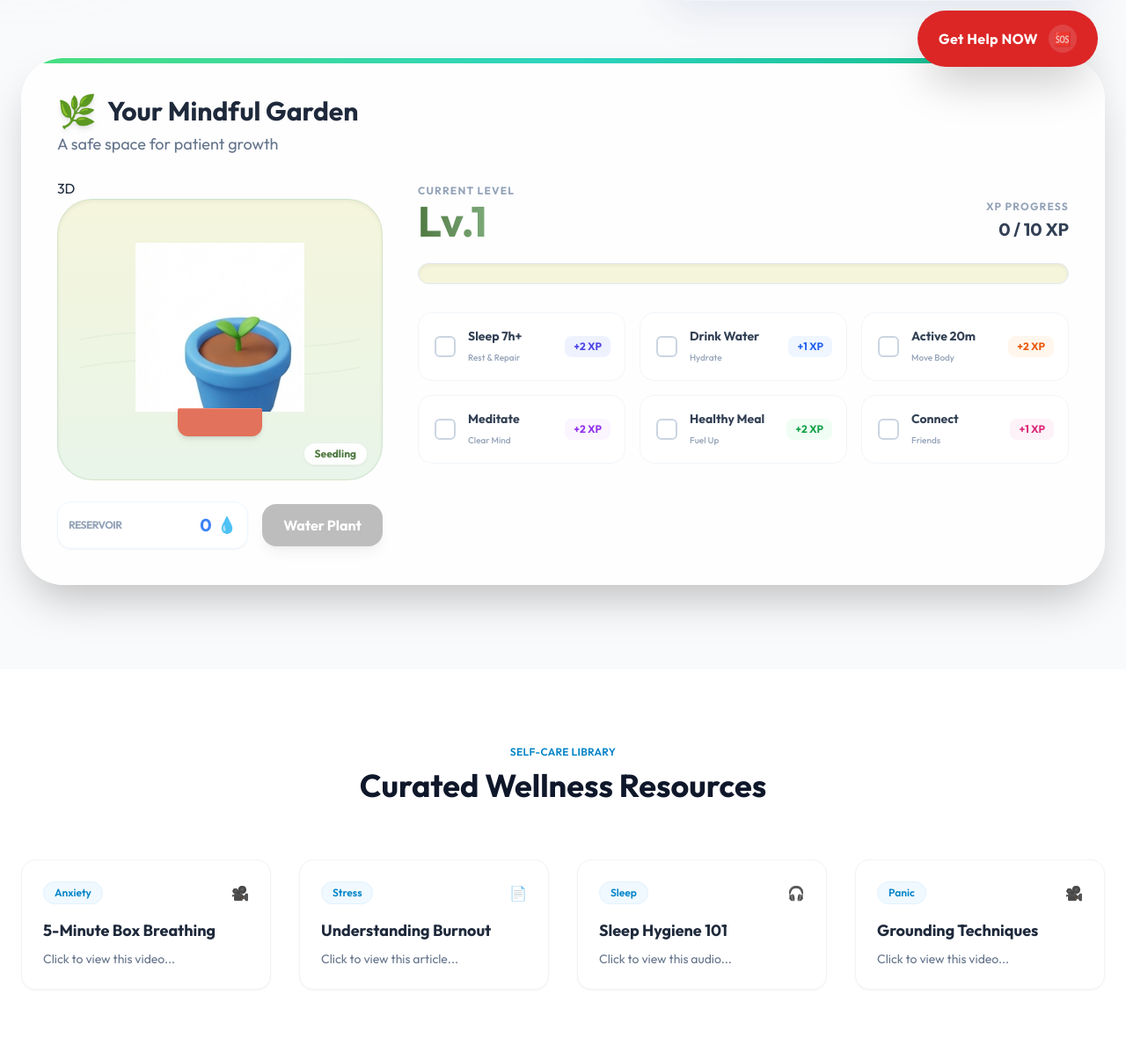
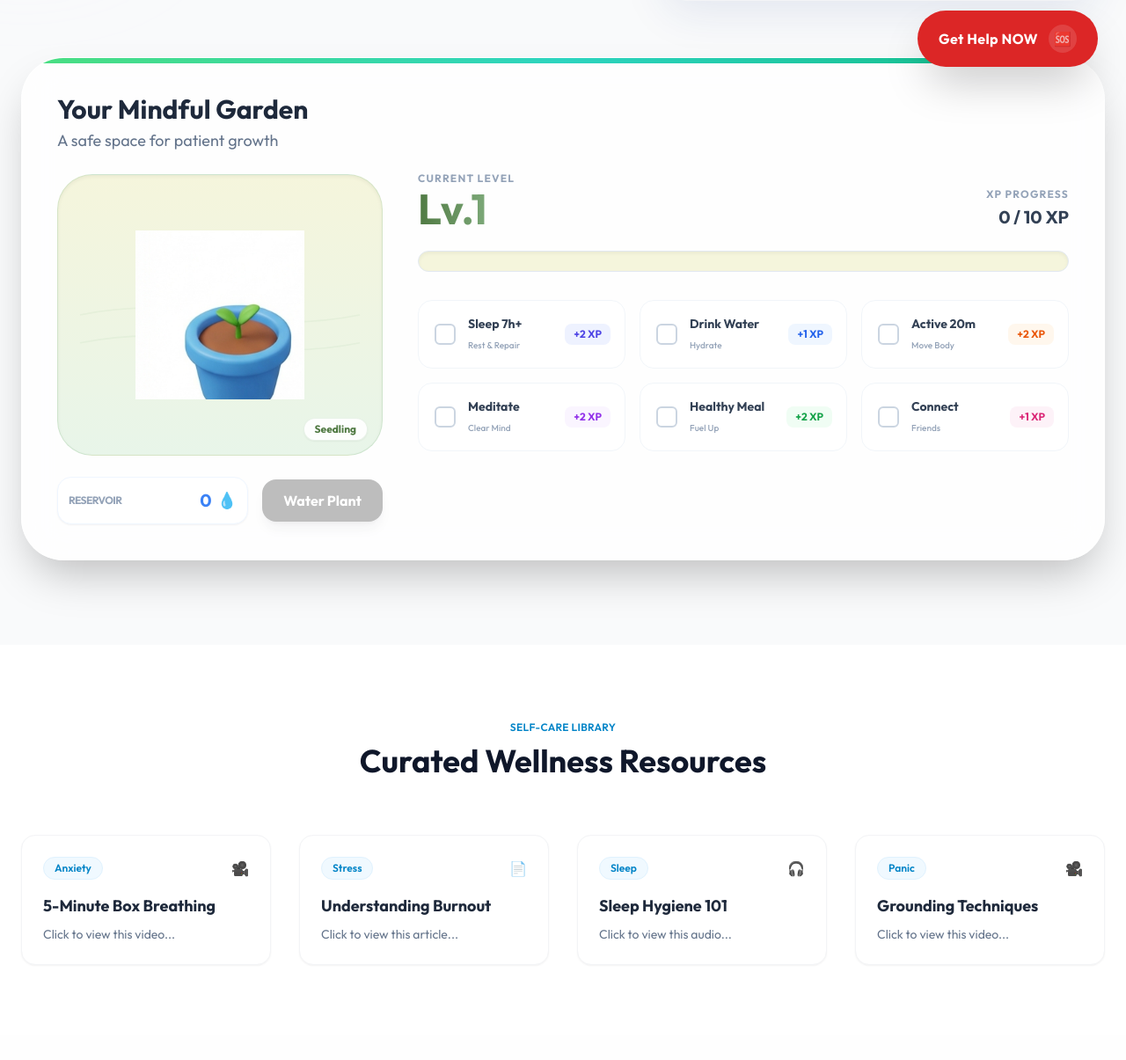
Before and after one commit to sudhanshu25099-code/student-wellness-app_GFG26, a Flask app: page / in a window 1280 px wide. Shown: the part 692-1897 px from the top of the page at 88% size. After the commit the page ends 1760 px from the top, so only its background shows below. Run offline with Flask 3, Linux system fonts and the light colour scheme; some libraries are stand-ins or nearby versions.

Commit message:
Update index.html

```diff
--- a/templates/index.html
+++ b/templates/index.html
@@ -209,11 +209,10 @@
                             <div class="mb-6">
                                 <h3
                                     class="text-3xl font-bold text-slate-800 flex items-center gap-3 justify-center md:justify-start">
-                                    <span class="text-4xl filter drop-shadow-md">🌿</span> Your Mindful Garden
+                                    Your Mindful Garden
                                 </h3>
                                 <p class="text-slate-500 text-lg mt-1">A safe space for patient growth</p>
                             </div>
-                            3D
                             <div
                                 class="relative bg-gradient-to-b from-[#F5F5DC] to-[#E8F5E9] rounded-[2.5rem] p-10 w-full max-w-sm h-80 flex flex-col items-center justify-center border border-[#8FBC8F]/30 shadow-inner transition-colors overflow-hidden">
                                 <!-- Ambient Breeze Effect (SVG Overlay) -->
@@ -231,11 +230,6 @@
                                         alt="Wellness Plant"
                                         class="absolute top-0 left-0 max-w-none h-full object-cover transition-transform duration-1000 ease-[cubic-bezier(0.34,1.56,0.64,1)] filter drop-shadow-xl"
                                         style="width: 400%; transform: translateX(0%);">
-                                </div>
-
-                                <!-- Terracotta Pot (Visual Representation) -->
-                                <div
-                                    class="w-24 h-8 bg-[#E2725B] rounded-b-xl rounded-t-sm shadow-md mt-[-4px] z-20 border-t border-[#f28e7a]">
                                 </div>
 
                                 <div
```
